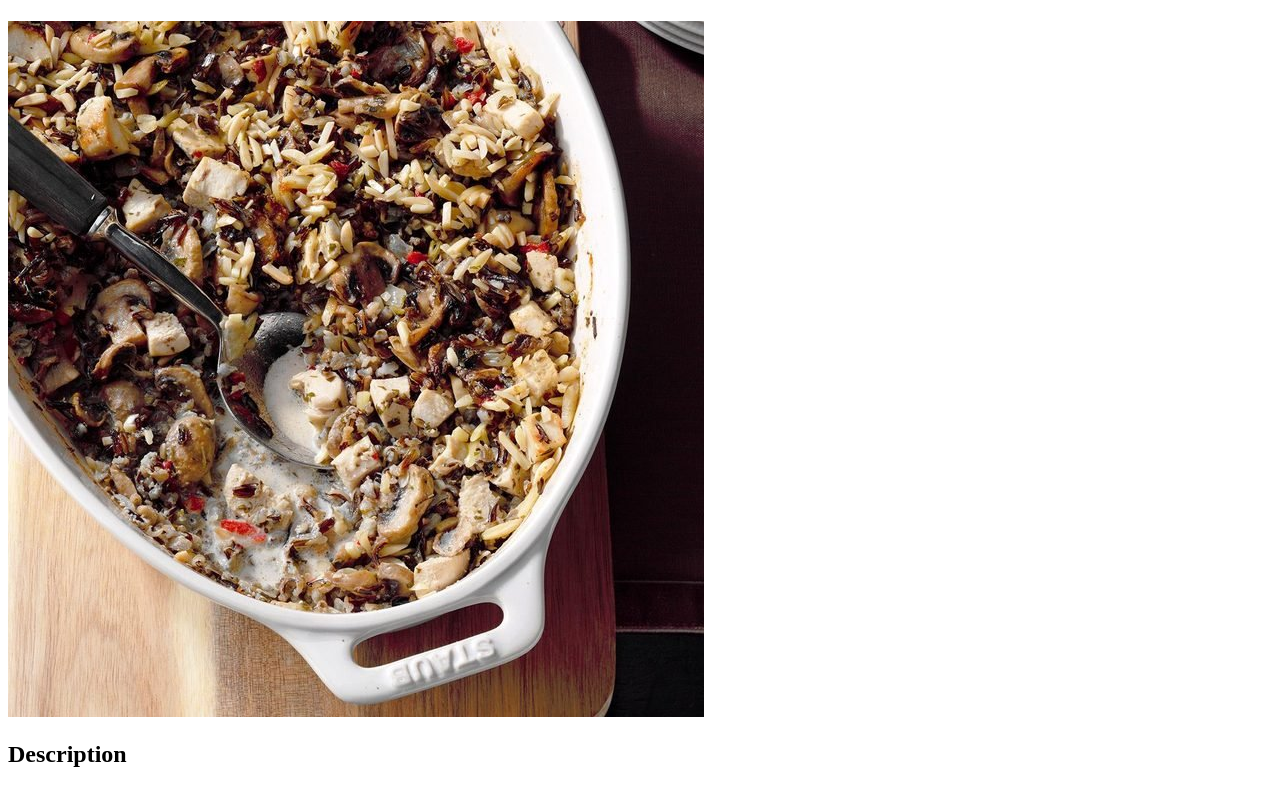
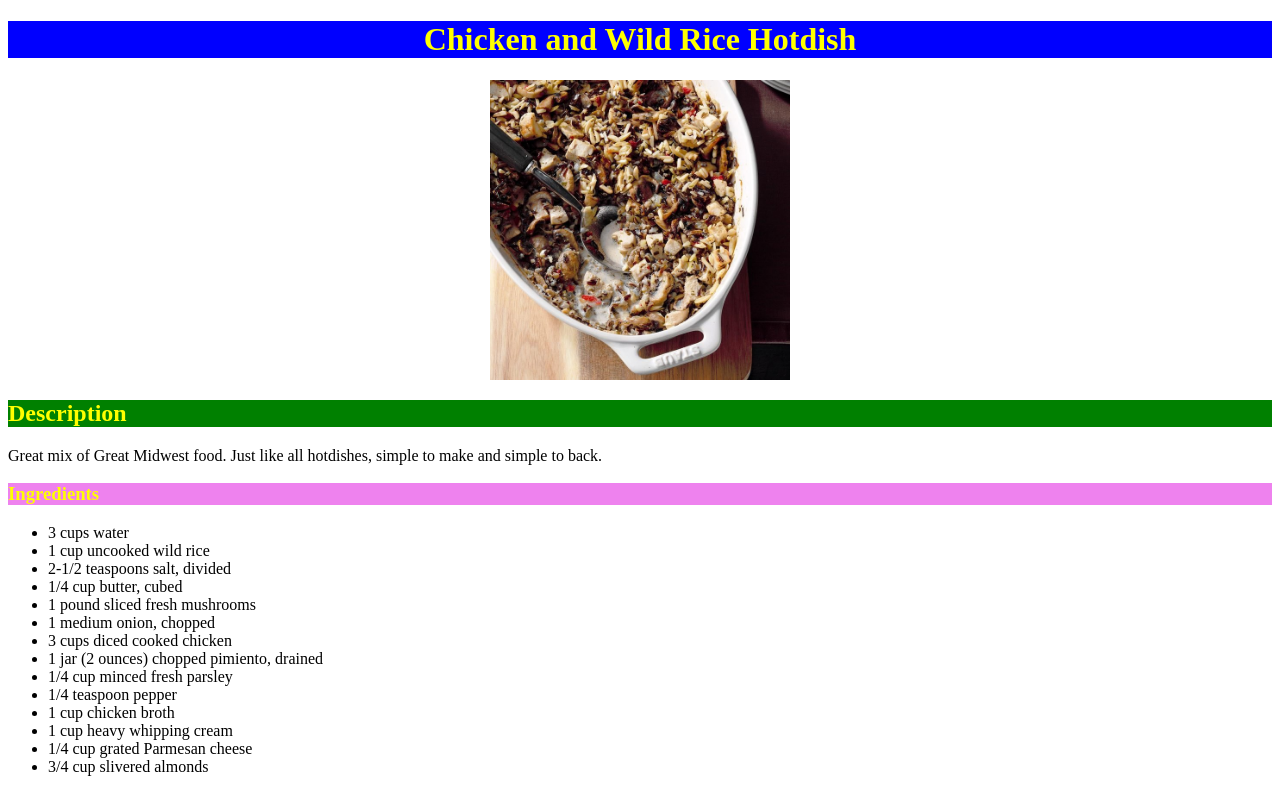
Before and after one commit to Mikkel-Olsen/odin_recipes, a plain HTML site: page recipes/ckwrhotd.html in a window 1280 px wide. Shown: the top 785 px of the page. Drawn offline with Linux system fonts and the light colour scheme.

Commit message:
added style to my recipes project

```diff
--- a/recipes/ckwrhotd.html
+++ b/recipes/ckwrhotd.html
@@ -4,10 +4,11 @@
     <meta charset="UTF-8">
     <meta http-equiv="X-UA-Compatible" content="IE=edge">
     <meta name="viewport" content="width=device-width, initial-scale=1.0">
+    <link rel="stylesheet" type="text/css" href="../style.css">
     <title>Chicken and Wild Rice Hotdish</title>
 </head>
 <body>
-    <h1></h1>
+    <h1>Chicken and Wild Rice Hotdish</h1>
     <img src="../img/ckwrhotd.jpg" alt="picture of rice and chicken in creamy sauce">
     <h2>Description</h2>
     <p>Great mix of Great Midwest food.  Just like all hotdishes, simple to make and simple to back.</p>
--- /dev/null
+++ b/recipes/style2.css
@@ -0,0 +1,3 @@
+img {
+    width: 50%;
+}
--- /dev/null
+++ b/style.css
@@ -0,0 +1,24 @@
+img {
+    max-width: 100%;
+    display: block;
+    margin-left: auto;
+    margin-right: auto;
+    height: 300px;
+}
+h1 {
+    text-align: center;
+    background-color: blue;
+    color: yellow;
+}
+h2 {
+    background-color: green;
+    color: yellow;
+}
+h3 {
+    background-color: violet;
+    color: yellow;
+}
+.link {
+    font-size: 25px;
+    text-align: center;
+}
```
Also changed, not shown: index.html (+4 -3 lines), recipes/italianhotd.html (+2 -1 lines), recipes/taterhotd.html (+1 -0 lines).
